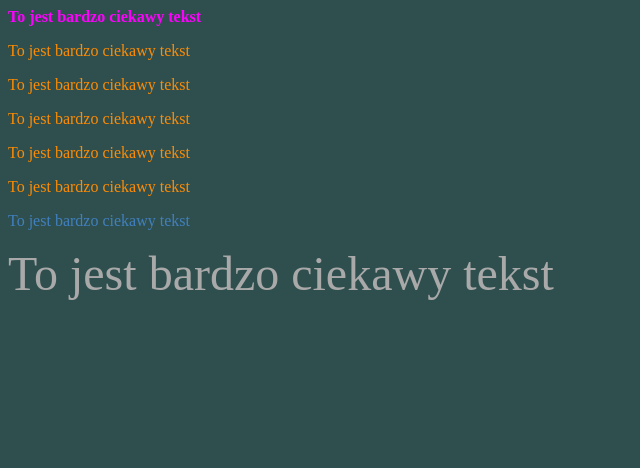
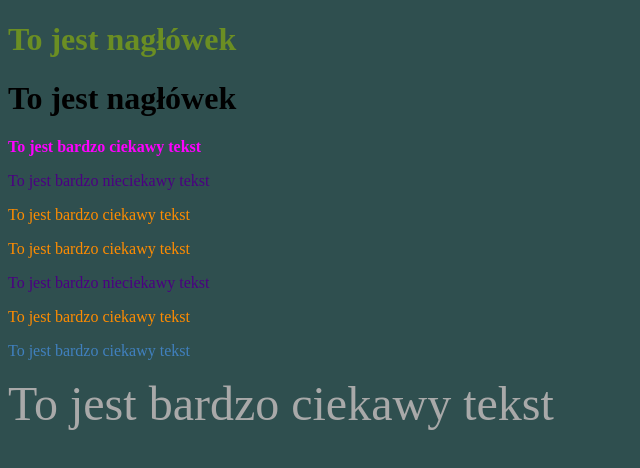
Before and after one commit to kacprzakm89/HTML, a plain HTML site: page css.html in a window 1280 px wide. Shown: the whole page, without its empty margins (0-640 px from the left). Drawn offline with Linux system fonts and the light colour scheme.

Commit message:
id and class

```diff
--- a/css.html
+++ b/css.html
@@ -23,8 +23,20 @@
             {
                 color: fuchsia;
                 font-size: 16px;
+            }
 
+            p.definicja
+            {
+                color: indigo;
             }
+
+            h1#nazwa1
+            {
+                color: olivedrab;
+            }
+
+
+
 
             /*]]>*/
 
@@ -37,11 +49,13 @@
 <body style=" background-color: 	#2F4F4F">
         <!-- CSS Kaskadowy Arkusz Stylów -->
 
+        <h1 id="nazwa1"> To jest nagłówek</h1>
+        <h1 id="nazwa2"> To jest nagłówek</h1>
         <b>To jest bardzo ciekawy tekst </b>
+        <p class="definicja" >To jest bardzo nieciekawy tekst </p>
         <p>To jest bardzo ciekawy tekst </p>
         <p>To jest bardzo ciekawy tekst </p>
-        <p>To jest bardzo ciekawy tekst </p>
-        <p>To jest bardzo ciekawy tekst </p>
+        <p class="definicja">To jest bardzo nieciekawy tekst </p>
         <p>To jest bardzo ciekawy tekst </p>
         <p style="color: #4080bf">To jest bardzo ciekawy tekst </p>
         <p> <font color="#a9a9a9" size="18">To jest bardzo ciekawy tekst </p>
```
